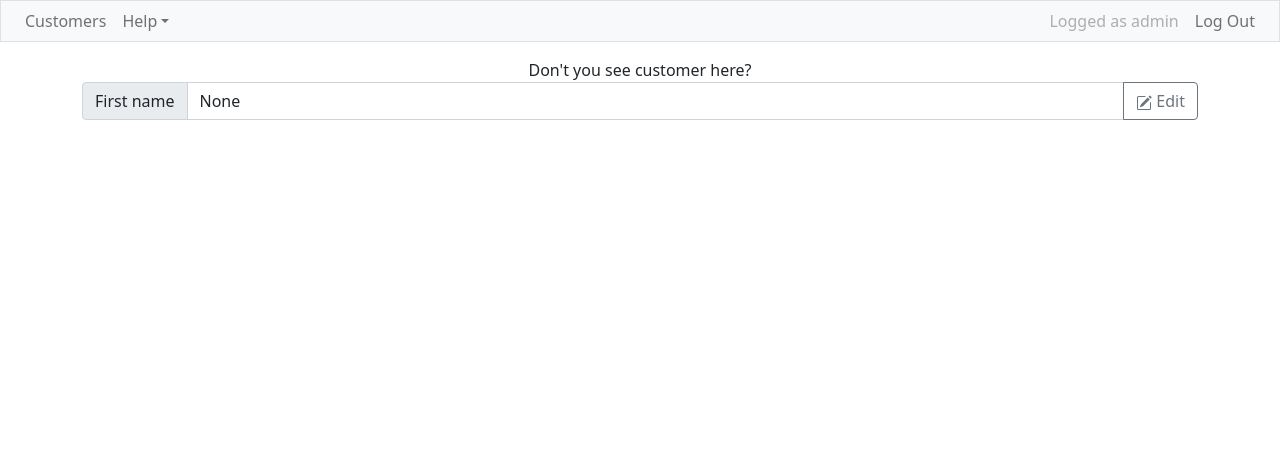
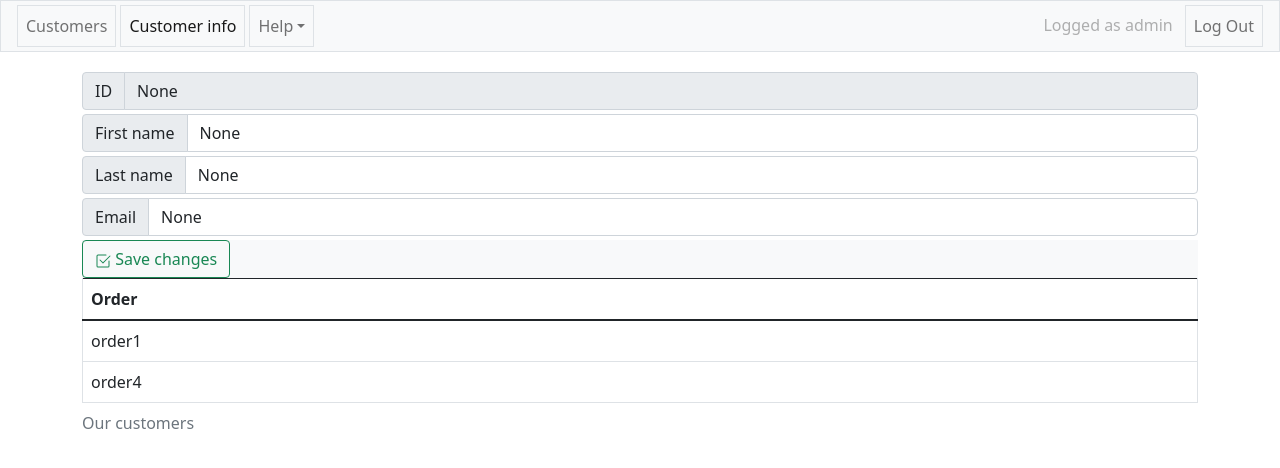
Before and after one commit to dmitrynisht/CS50-final, a Flask app: page /customer_info in a window 1280 px wide. Shown: the top 468 px of the page. Run offline with Flask 2, Linux system fonts and the light colour scheme; the visitor is signed in with stand-in values (Sample User, id 1); parts of the project's set-up code (start-up, migrations or seed data) failed here and were passed over; some libraries are stand-ins or nearby versions.

Commit message:
/customer_info

```diff
--- a/app.py
+++ b/app.py
@@ -50,17 +50,42 @@ def index():
 def customers():
     """List of customers"""
 
-    s_action = request.form.get("submitMode") or "/customers"
+    submitMode = request.form.get("submitMode") or None
 
     if request.method == "POST":
-        if s_action == "/customer_info":
-            return redirect(url_for("customer_info",
-                                    s_action=s_action,
-                                    fname=request.form.get("fname")
-                                    )
-                            )
+        url = "customer_info"
+        s_action = f"/{url}"
 
-    customers = get_customers()
+        if submitMode == "edit customer info":
+            return redirect(
+                        url_for(
+                            url,
+                            s_action=request.form.get("s_action", s_action),
+                            editmode=request.form.get("editmode", "edit"),
+                            id=request.form.get("id"),
+                            fname=request.form.get("fname"),
+                            lname=request.form.get("lname"),
+                            email=request.form.get("email")
+                        )
+                    )
+
+        if submitMode == "new customer":
+            return redirect(
+                        url_for(
+                            url,
+                            s_action=s_action,
+                            editmode=request.form.get("editmode", "new")
+                        )
+                    )
+
+    s_action = "/customers"
+
+    if submitMode == "search customer":
+        # filter customers
+        pass
+
+    else:
+        customers = get_customers()
 
     return render_template("customers.html",
         s_action=request.args.get("s_action", s_action),
@@ -79,7 +104,10 @@ def customer_info():
 
     return render_template("customer_info.html",
         s_action=request.args.get("s_action", s_action),
+        id=request.args.get("id"),
         fname=request.args.get("fname"),
+        lname=request.args.get("lname"),
+        email=request.args.get("email"),
         orders=request.args.get("orders", customer_orders)
         )
 
--- a/templates/customer_info.html
+++ b/templates/customer_info.html
@@ -5,16 +5,76 @@
 {% endblock %}
 
 {% block main %}
-    Don't you see customer here?
+    <div class="input-group mb-1 pt-1">
+        <span class="input-group-text" id="basic-addon1">ID</span>
+        <input type="text" class="form-control" disabled placeholder="ID" aria-label="ID" aria-describedby="basic-addon1" value="{{ id }}">
+    </div>
     <div class="input-group mb-1">
         <span class="input-group-text" id="basic-addon1">First name</span>
         <input type="text" class="form-control" placeholder="First name" aria-label="First name" aria-describedby="basic-addon1" value="{{ fname }}">
-        <button class="btn btn-outline-secondary" type="button" id="button-addon2">
+        <!-- <button class="btn btn-outline-secondary" type="button" id="button-addon2">
             <svg xmlns="http://www.w3.org/2000/svg" width="16" height="16" fill="currentColor" class="bi bi-pencil-square" viewBox="0 0 16 16">
                 <path d="M15.502 1.94a.5.5 0 0 1 0 .706L14.459 3.69l-2-2L13.502.646a.5.5 0 0 1 .707 0l1.293 1.293zm-1.75 2.456-2-2L4.939 9.21a.5.5 0 0 0-.121.196l-.805 2.414a.25.25 0 0 0 .316.316l2.414-.805a.5.5 0 0 0 .196-.12l6.813-6.814z"/>
                 <path fill-rule="evenodd" d="M1 13.5A1.5 1.5 0 0 0 2.5 15h11a1.5 1.5 0 0 0 1.5-1.5v-6a.5.5 0 0 0-1 0v6a.5.5 0 0 1-.5.5h-11a.5.5 0 0 1-.5-.5v-11a.5.5 0 0 1 .5-.5H9a.5.5 0 0 0 0-1H2.5A1.5 1.5 0 0 0 1 2.5v11z"/>
-              </svg>
+            </svg>
             Edit
-        </button>
+        </button> -->
     </div>
+    <div class="input-group mb-1">
+        <span class="input-group-text" id="basic-addon1">Last name</span>
+        <input type="text" class="form-control" placeholder="First name" aria-label="Last name" aria-describedby="basic-addon1" value="{{ lname }}">
+        <!-- <button class="btn btn-outline-secondary" type="button" id="button-addon2">
+            <svg xmlns="http://www.w3.org/2000/svg" width="16" height="16" fill="currentColor" class="bi bi-pencil-square" viewBox="0 0 16 16">
+                <path d="M15.502 1.94a.5.5 0 0 1 0 .706L14.459 3.69l-2-2L13.502.646a.5.5 0 0 1 .707 0l1.293 1.293zm-1.75 2.456-2-2L4.939 9.21a.5.5 0 0 0-.121.196l-.805 2.414a.25.25 0 0 0 .316.316l2.414-.805a.5.5 0 0 0 .196-.12l6.813-6.814z"/>
+                <path fill-rule="evenodd" d="M1 13.5A1.5 1.5 0 0 0 2.5 15h11a1.5 1.5 0 0 0 1.5-1.5v-6a.5.5 0 0 0-1 0v6a.5.5 0 0 1-.5.5h-11a.5.5 0 0 1-.5-.5v-11a.5.5 0 0 1 .5-.5H9a.5.5 0 0 0 0-1H2.5A1.5 1.5 0 0 0 1 2.5v11z"/>
+            </svg>
+            Edit
+        </button> -->
+    </div>
+    <div class="input-group mb-1">
+        <span class="input-group-text" id="basic-addon1">Email</span>
+        <input type="text" class="form-control" placeholder="Email" aria-label="Email" aria-describedby="basic-addon1" value="{{ email }}">
+        <!-- <button class="btn btn-outline-secondary" type="button" id="button-addon2">
+            <svg xmlns="http://www.w3.org/2000/svg" width="16" height="16" fill="currentColor" class="bi bi-pencil-square" viewBox="0 0 16 16">
+                <path d="M15.502 1.94a.5.5 0 0 1 0 .706L14.459 3.69l-2-2L13.502.646a.5.5 0 0 1 .707 0l1.293 1.293zm-1.75 2.456-2-2L4.939 9.21a.5.5 0 0 0-.121.196l-.805 2.414a.25.25 0 0 0 .316.316l2.414-.805a.5.5 0 0 0 .196-.12l6.813-6.814z"/>
+                <path fill-rule="evenodd" d="M1 13.5A1.5 1.5 0 0 0 2.5 15h11a1.5 1.5 0 0 0 1.5-1.5v-6a.5.5 0 0 0-1 0v6a.5.5 0 0 1-.5.5h-11a.5.5 0 0 1-.5-.5v-11a.5.5 0 0 1 .5-.5H9a.5.5 0 0 0 0-1H2.5A1.5 1.5 0 0 0 1 2.5v11z"/>
+            </svg>
+            Edit
+        </button> -->
+    </div>
+    <nav class="navbar navbar-expand navbar-light bg-light px-0 pt-0 pb-0">
+        <div class="container-fluid">
+            <form class="d-flex" action="/customer_info" method="post">
+                <button class="btn btn-outline-success" type="submit" name="submitMode" value="edit customer">
+                    <svg xmlns="http://www.w3.org/2000/svg" width="16" height="16" fill="currentColor" class="bi bi-check2-square" viewBox="0 0 16 16">
+                        <path d="M3 14.5A1.5 1.5 0 0 1 1.5 13V3A1.5 1.5 0 0 1 3 1.5h8a.5.5 0 0 1 0 1H3a.5.5 0 0 0-.5.5v10a.5.5 0 0 0 .5.5h10a.5.5 0 0 0 .5-.5V8a.5.5 0 0 1 1 0v5a1.5 1.5 0 0 1-1.5 1.5H3z"/>
+                        <path d="m8.354 10.354 7-7a.5.5 0 0 0-.708-.708L8 9.293 5.354 6.646a.5.5 0 1 0-.708.708l3 3a.5.5 0 0 0 .708 0z"/>
+                    </svg>
+                    Save changes
+                </button>
+            </form>
+        </div>
+    </nav>
+    <table class="table table-hover table-bordered caption-top mb-0">
+        <caption>Our customers</caption>
+        <thead>
+            <tr class="border-bottom-2 border-dark">
+                <th class="text-start" scope="col">Order</th>
+            </tr>
+        </thead>
+        {% if orders %}
+            <tbody>
+            {% for row in orders %}
+                <tr>
+                    <form action="/customers_info" method="post">
+                        <td class="text-start">
+                            <input class="d-none" name="order" type="text" value="{{ row }}">
+                            {{ row }}
+                        </td>
+                    </form>
+                </tr>
+            {% endfor %}
+            </tbody>
+        {% endif %}
+    </table>
 {% endblock %}
--- a/templates/layout.html
+++ b/templates/layout.html
@@ -31,15 +31,21 @@
         <nav class="navbar navbar-expand navbar-light bg-light border py-0">
             <div class="collapse navbar-collapse" id="navbar">
                 {% if session.usr_id %}
-                    <ul class="navbar-nav mr-auto mt-0">
-                        {% for href, caption in [('/customers', 'Customers')] %}
+                    <ul class="navbar-nav mr-auto my-1">
+                        {% for href, caption in [('/customers', 'Customers'), ('/customer_info', 'Customer info')] %}
                             {% if s_action == href %}
-                                <li class="nav-item"><a class="nav-link active" aria-current="page" href="{{ href }}">{{ caption }}</a></li>
+                                {% if href == '/customer_info' %}
+                                    <li class="nav-item border me-1"><a class="nav-link active disabled" aria-current="page" href="{{ href }}">{{ caption }}</a></li>
+                                {% else %}
+                                    <li class="nav-item border me-1"><a class="nav-link active" aria-current="page" href="{{ href }}">{{ caption }}</a></li>
+                                {% endif %}
+                            {% elif href == '/customer_info' %}
+                                <li class="nav-item border me-1"><a class="nav-link disabled" href="{{ href }}">{{ caption }}</a></li>
                             {% else %}
-                                <li class="nav-item"><a class="nav-link" href="{{ href }}">{{ caption }}</a></li>
+                                <li class="nav-item border me-1"><a class="nav-link" href="{{ href }}">{{ caption }}</a></li>
                             {% endif %}
                         {% endfor %}
-                        <li class="nav-item dropdown">
+                        <li class="nav-item dropdown border">
                             <a class="nav-link dropdown-toggle" href="#" id="navbarDropdown" role="button" data-bs-toggle="dropdown" aria-expanded="false">Help</a>
                             <ul class="dropdown-menu" aria-labelledby="navbarDropdown">
                                 <li>
@@ -54,7 +60,7 @@
                     </ul>
                     <ul class="navbar-nav ml-auto mt-0">
                         <li class="nav-item"><a class="nav-link disabled" href="">Logged as {{ session.usr_login }}</a></li>
-                        <li class="nav-item"><a class="nav-link" href="/logout">Log Out</a></li>
+                        <li class="nav-item border ms-1"><a class="nav-link" href="/logout">Log Out</a></li>
                     </ul>
                 {% else %}
                     <ul class="navbar-nav mr-auto mt-0">
```
Also changed, not shown: templates/customers.html (+10 -33 lines).
